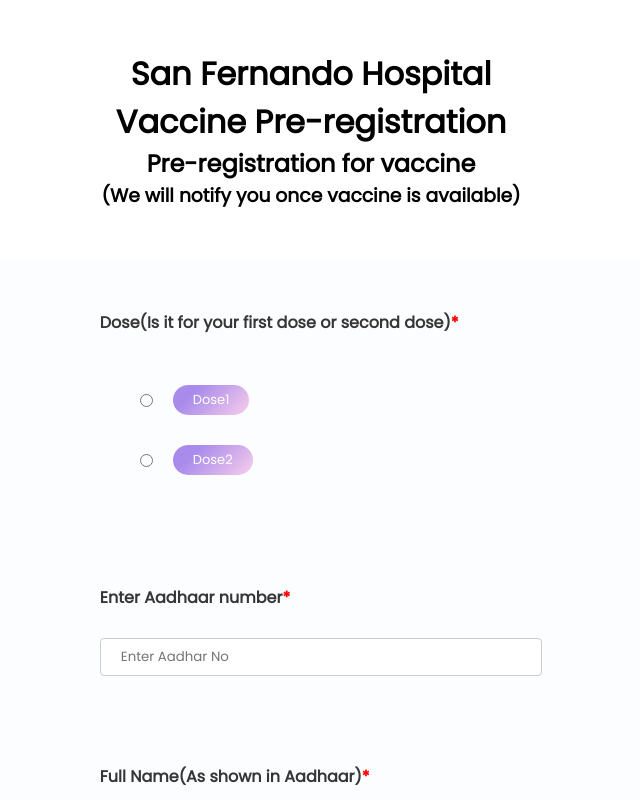
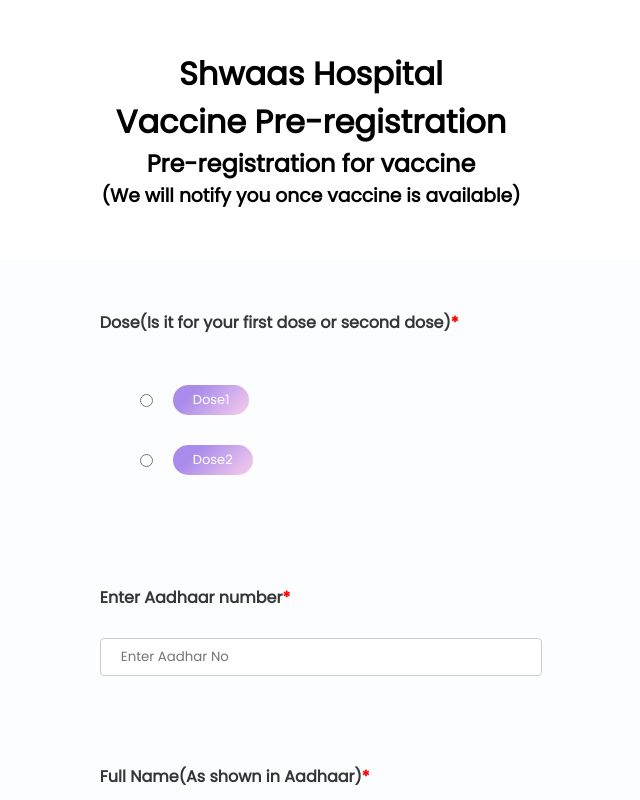
Before and after one commit to PramodRai10/appointment-iamge, a Gatsby site: page / in a window 1280 px wide. Shown: the top 800 px of the page, without its empty margins (329-969 px from the left). Built offline with nearby package versions, Linux system fonts and the light colour scheme; Gatsby itself is replaced by a stand-in of ours.

Commit message:
Chnage title from san fernando to shwaas

```diff
--- a/src/components/Navbar.js
+++ b/src/components/Navbar.js
@@ -3,7 +3,7 @@
 export default function Navbar(){
 return(
     <div className="navbar">
-	<h1>San Fernando Hospital</h1>
+	<h1>Shwaas Hospital</h1>
         <h1>Vaccine Pre-registration</h1>
         <h2>Pre-registration for vaccine</h2>
         <h3>(We will notify you once vaccine is available)</h3>
```
